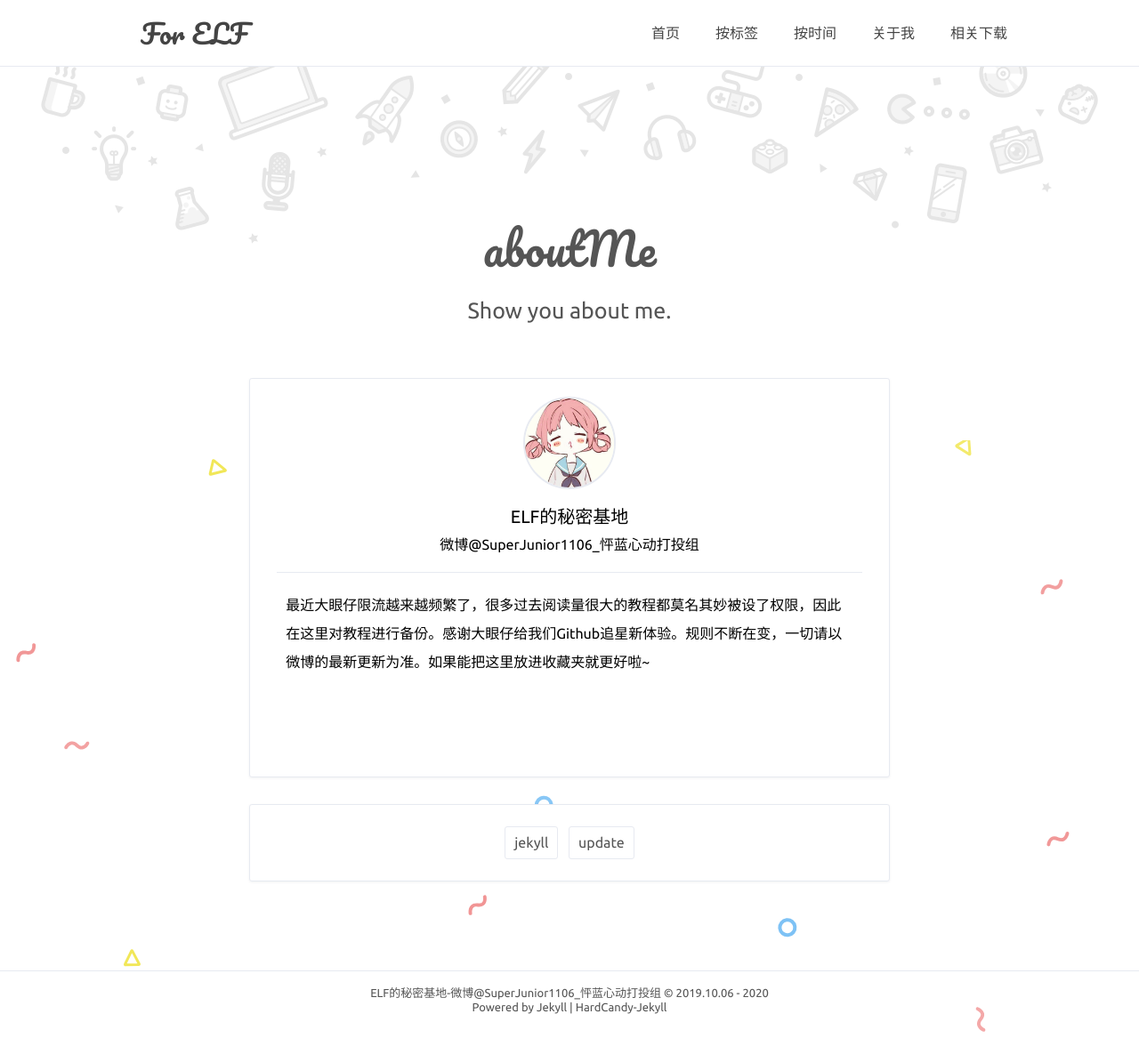
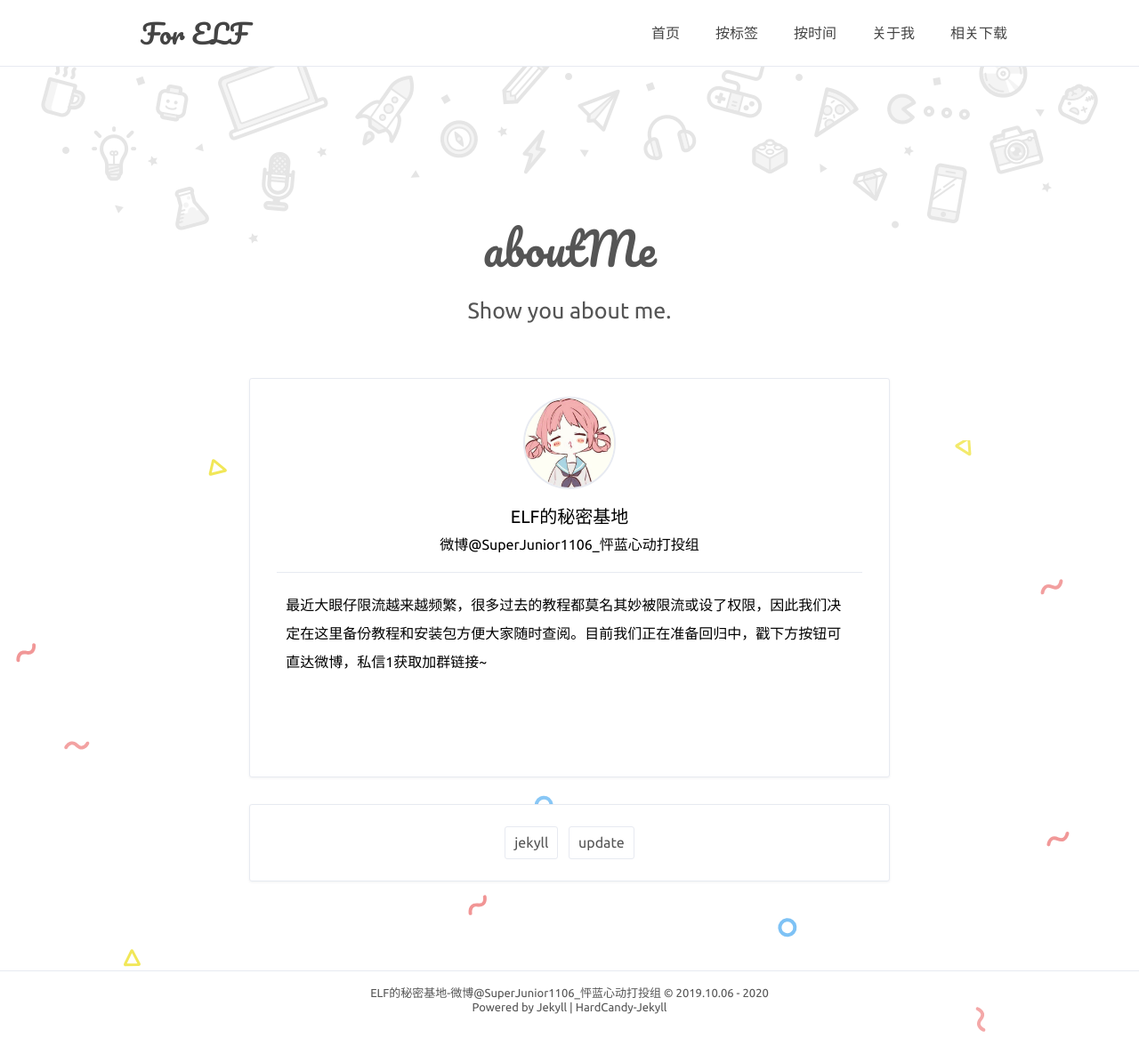
Before and after one commit to penglanxindong1106/penglanxindong1106.github.io, a Jekyll site: the page built from about.html, in a window 1280 px wide. Shown: the whole page at 89% size. Built offline with Jekyll 4.4.1, drawn with Linux system fonts in a browser that asks for light colours; comment, search, counter and statistics services are not loaded.

Commit message:
Update _config.yml

```diff
--- a/_config.yml
+++ b/_config.yml
@@ -19,7 +19,7 @@ NickName: '微博@SuperJunior1106_怦蓝心动打投组'
 webtitle: 'For ELF'
 bio: '微博@SuperJunior1106_怦蓝心动打投组'
 about: true
-aboutyou: '最近大眼仔限流越来越频繁了，很多过去阅读量很大的教程都莫名其妙被设了权限，因此在这里对教程进行备份。感谢大眼仔给我们Github追星新体验。规则不断在变，一切请以微博的最新更新为准。如果能把这里放进收藏夹就更好啦~'
+aboutyou: '最近大眼仔限流越来越频繁，很多过去的教程都莫名其妙被限流或设了权限，因此我们决定在这里备份教程和安装包方便大家随时查阅。目前我们正在准备回归中，戳下方按钮可直达微博，私信1获取加群链接~'
 portraits: '/assets/profile.jpeg' # your portraits image file path
 
 # SNS
@@ -78,4 +78,4 @@ google: false
 google-ID: ''
 
 # 博客头信息备选颜色（该部分在站点中不充当站点变量，将其写在post的头信息中用来充当页面变量）
-color: rgb(154,133,255) rgb(255,90,90) rgb(255,210,32) rgb(98,170,255)
+color: rgb(154,133,255) rgb(255,210,32) rgb(98,170,255)
```
